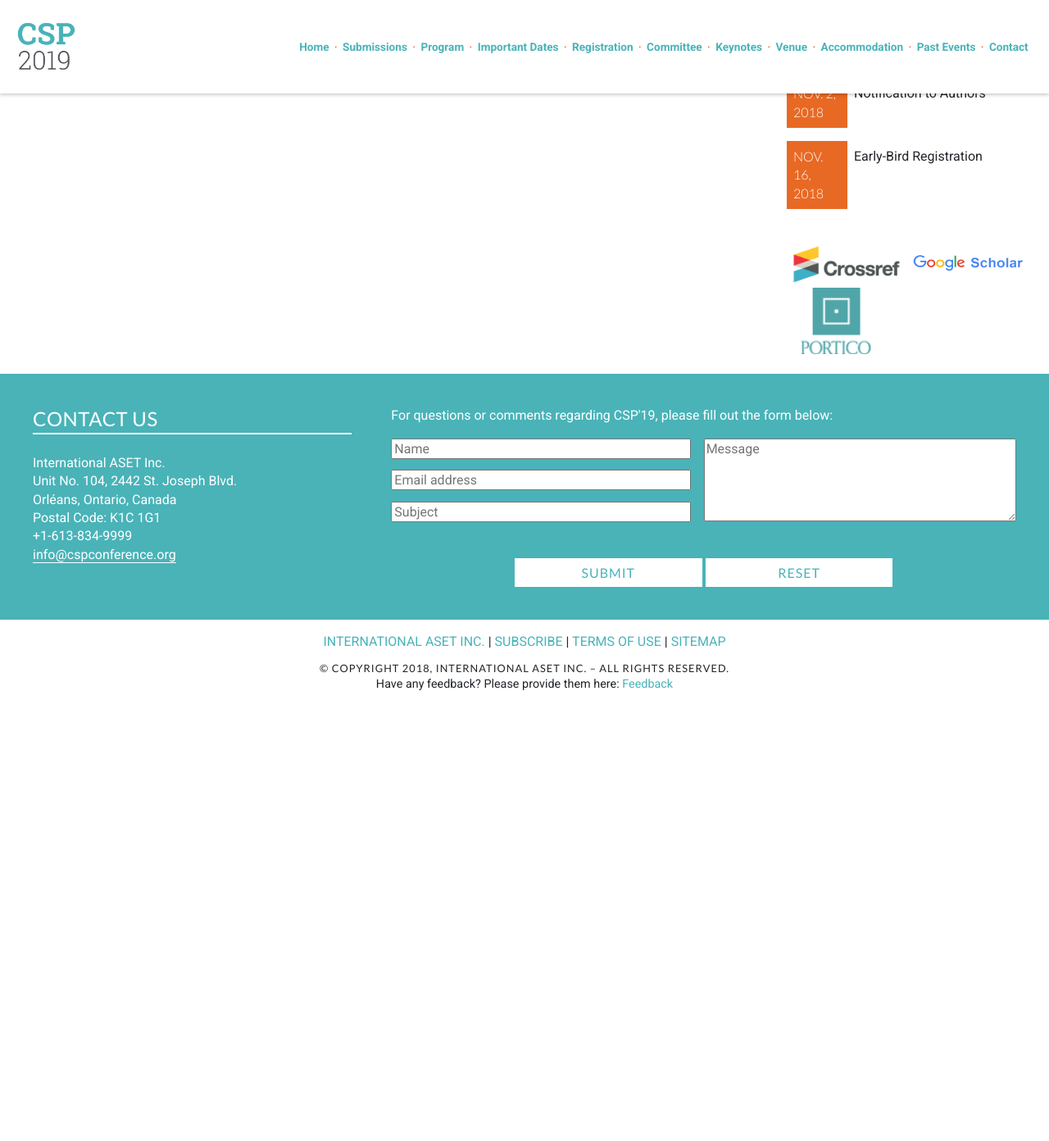
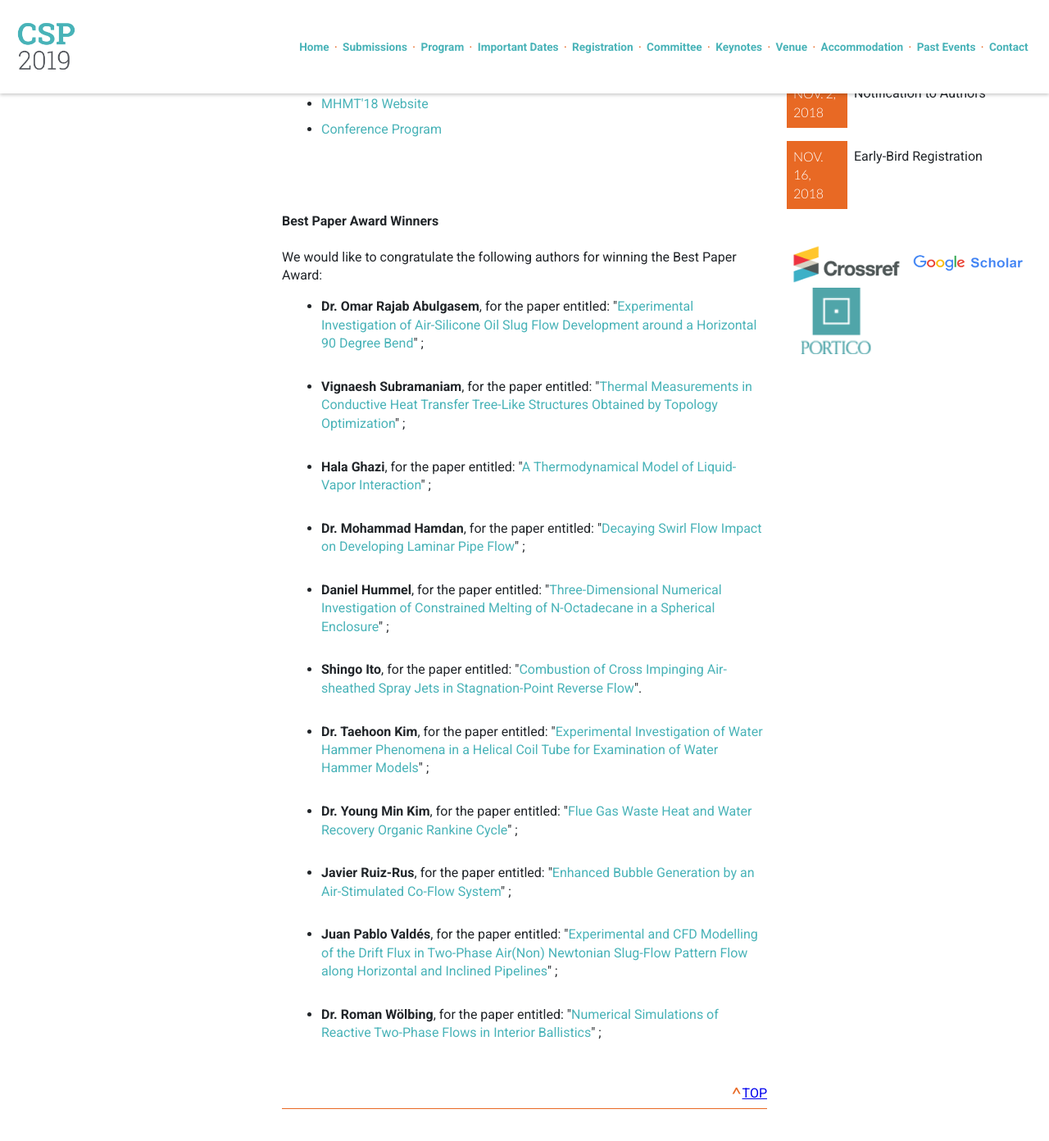
Before and after one commit to intaset/cspconference, a Jekyll site: the page built from past-events.html, in a window 1280 px wide and 1400 px high, scrolled down 671 px. Shown: the top 1392 px of the window at 82% size. Built offline with Jekyll 4.4.1, drawn with Linux system fonts in a browser that asks for light colours; nearby versions of some CDN libraries; Markdown is read by kramdown in place of the engine named in the settings; comment, search, counter and statistics services are not loaded; before the commit the page ends 1532 px from its top, so only the background shows below that; some of the changed text lies outside the part shown.

Commit message:
added past events

```diff
--- a/past-events.html
+++ b/past-events.html
@@ -8,16 +8,16 @@ meta: Information about CSP'17.
 <div class="unit unit-s-1 unit-m-1-4-1 unit-l-1-4-1">
   <div class="unit-spacer content">
 
-    <h3>Past Events</h3>
-    <p class="body">Information about the last conference in this conference series will be available soon. Thank you for your patience.</p>
-    <!--<span class="anchor" id="top"></span>
-    <p class="body">The previous event in this conference series, CSP, was held on April 6 - 8, 2017, in Barcelona, Spain. CSP is one of the 5 conferences that make up the World Congress on Momentum, Heat and Mass Transfer (MHMT). Our year-long planning and organization of several committees resulted in the congress becoming a major success. Please see below some of the highlights of the event.</p>
+        <h3>Past Events</h3>
+    <!-- <p class="body">Information about the last conference in this conference series will be available soon. Thank you for your patience.</p> -->
+    <span class="anchor" id="top"></span>
+    <p class="body">The previous event in this conference series, CSP, was held on April 12 - 14, 2018, in Budapest, Hungary. CSP is one of the 5 conferences that make up the World Congress on Momentum, Heat and Mass Transfer (MHMT). Our year-long planning and organization of several committees resulted in the congress becoming a major success. Please see below some of the highlights of the event.</p>
     <ul>
         <li><a href="#Awards" class="body-link">Best Paper Award Winners</a></li>
         <li><a href="#Proceedings" class="body-link">Conference Proceedings</a></li>
-        <li><a href="#Video" class="body-link">Video: MHMT'17 Congress</a></li>
+        <li><a href="#Video" class="body-link">Video: MHMT'18 Congress</a></li>
         <li><a href="#Photos" class="body-link">Photos of the Conference</a></li>
-        <li><a href="#Website" class="body-link">CSP'17 Website</a></li>
+        <li><a href="#Website" class="body-link">MHMT'18 Website</a></li>
         <li><a href="#Program" class="body-link">Conference Program</a></li>
     </ul>
 
@@ -30,27 +30,38 @@ meta: Information about CSP'17.
              <p class="body">We would like to congratulate the following authors for winning the Best Paper Award:</p>
 
             <ul>
-                <li><b>João Vasques</b><br>
-                    for the paper entitled: "<a href="http://avestia.com/MHMT2017_Proceedings/files/paper/ICMFHT/ICMFHT_120.pdf" class="body-link" target="_blank">Detailed Characterization of Undeveloped Upwards Annular Flow using the Brightness Based Laser Induced Fluorescence Technique</a>"
-                </li>
+                <li><b>Dr. Omar Rajab Abulgasem</b>,
+                    for the paper entitled: "<a href="http://doi.org/10.11159/icmfht18.129" target="_blank" class="body-link">Experimental Investigation of Air-Silicone Oil Slug Flow Development around a Horizontal 90 Degree Bend</a>" ;</li><br>
 
-                <li><b>Dr. Geoffrey W. Stevens</b><br>
-                    for the paper entitled: "<a href="http://avestia.com/MHMT2017_Proceedings/files/paper/ICMTOD/ICMTOD_101.pdf" class="body-link" target="_blank">Hydrodynamic and Mass Transfer Performance of a Hybrid Pulsed Column for Solvent Extraction</a>"
-                </li>
+                 <li><b>Vignaesh Subramaniam</b>,
+                    for the paper entitled: "<a href="http://doi.org/10.11159/enfht18.113" target="_blank" class="body-link">Thermal Measurements in Conductive Heat Transfer Tree-Like Structures Obtained by Topology Optimization</a>" ;</li><br>
 
-                <li><b>Dr. Alexander S. Liberson</b><br>
-                    for the paper entitled: "<a href="http://avestia.com/MHMT2017_Proceedings/files/paper/ENFHT/ENFHT_103.pdf" class="body-link" target="_blank">Variational Approach of Constructing Reduced Fluid-Structure
-Interaction Models in Bifurcated Networks</a>"
-                </li>
+                <li><b>Hala Ghazi</b>,
+                    for the paper entitled: "<a href="http://doi.org/10.11159/icmfht18.115" target="_blank" class="body-link">A Thermodynamical Model of Liquid-Vapor Interaction</a>" ;</li><br>
 
-                <li><b>Paul Knipper</b><br>
-                    for the paper entitled: "<a href="http://avestia.com/MHMT2017_Proceedings/files/paper/ICHTD/ICHTD_105.pdf" class="body-link" target="_blank">Thermal Characterization of a Heat Transport System for Satellite Application</a>"
-                </li>
+                <li><b>Dr. Mohammad Hamdan</b>,
+                    for the paper entitled: "<a href="http://doi.org/10.11159/enfht18.120" target="_blank" class="body-link">Decaying Swirl Flow Impact on Developing Laminar Pipe Flow</a>" ;</li><br>
 
-                <li><b>Hadi Nozari </b><br>
-                    for the paper entitled: "<a href="http://avestia.com/MHMT2017_Proceedings/files/paper/CSP/CSP_108.pdf" class="body-link" target="_blank">Stabilizing Ammonia-Hydrogen-Air Premixed Flames Using Porous Medium Based Combustor</a>"
-                </li>
+                <li><b>Daniel Hummel</b>,
+                    for the paper entitled: "<a href="http://doi.org/10.11159/enfht18.124" target="_blank" class="body-link">Three-Dimensional Numerical Investigation of Constrained Melting of N-Octadecane in a Spherical Enclosure</a>" ;</li><br>
 
+                 <li><b>Shingo Ito</b>,
+                    for the paper entitled: "<a href="http://doi.org/10.11159/csp18.118" target="_blank" class="body-link">Combustion of Cross Impinging Air-sheathed Spray Jets in Stagnation-Point Reverse Flow</a>".</li><br>
+
+                 <li><b>Dr. Taehoon Kim</b>,
+                    for the paper entitled: "<a href="http://doi.org/10.11159/icmfht18.130" target="_blank" class="body-link">Experimental Investigation of Water Hammer Phenomena in a Helical Coil Tube for Examination of Water Hammer Models</a>" ;</li><br>
+
+                 <li><b>Dr. Young Min Kim</b>,
+                    for the paper entitled: "<a href="http://doi.org/10.11159/ichtd18.104" target="_blank" class="body-link">Flue Gas Waste Heat and Water Recovery Organic Rankine Cycle</a>" ;</li><br>
+
+                 <li><b>Javier Ruiz-Rus</b>,
+                    for the paper entitled: "<a href="http://doi.org/10.11159/icmfht18.108" target="_blank" class="body-link">Enhanced Bubble Generation by an Air-Stimulated Co-Flow System</a>" ;</li><br>
+
+                <li><b>Juan Pablo Valdés</b>,
+                    for the paper entitled: "<a href="http://doi.org/10.11159/icmfht18.121" target="_blank" class="body-link">Experimental and CFD Modelling of the Drift Flux in Two-Phase Air(Non) Newtonian Slug-Flow Pattern Flow along Horizontal and Inclined Pipelines</a>" ;</li><br>
+
+                 <li><b>Dr. Roman Wölbing</b>,
+                    for the paper entitled: "<a href="http://doi.org/10.11159/csp18.113" target="_blank" class="body-link">Numerical Simulations of Reactive Two-Phase Flows in Interior Ballistics</a>" ;</li><br>
 
             </ul>
     <div class="top"><a href="#top">top</a></div>
@@ -59,12 +70,12 @@ Interaction Models in Bifurcated Networks</a>"
 
     <br><br>
     <span class="anchor" id="Proceedings"></span>
-            <h4>MHMT'17 Conference Proceedings</h4>
+            <h4>MHMT'18 Conference Proceedings</h4>
 
-            <p class="body">Proceedings of the  2<sup>nd</sup> d World Congress on Momentum, Heat and Mass Transfer (MHMT'17) are open acess. You can find them in the link below.</p>
-            <center><a href="http://avestia.com/MHMT2017_Proceedings" target="_blank"><img src="../img/MHMT17.png" class="flex-sponsor" style="width:50%;"></a><br>
+            <p class="body">Proceedings of the  3<sup>rd</sup> World Congress on Momentum, Heat and Mass Transfer (MHMT'18) are open acess. You can find them in the link below.</p>
+            <center><a href="http://avestia.com/MHMT2018_Proceedings" target="_blank"><img src="../img/MHMT18.png" class="flex-sponsor" style="width:50%;"></a><br>
             <b>ISBN:</b>
-            978-1-927877-30-2<br>
+            978-1-927877-42-5<br>
             <b>ISSN </b>
             2371-5316<br></center>
     <div class="top"><a href="#top">top</a></div>
@@ -73,8 +84,8 @@ Interaction Models in Bifurcated Networks</a>"
 
      <br><br>
             <span class="anchor" id="Video"></span>
-            <h4>Video: MHMT'17 Congress</h4>
-            <iframe width="100%" height="350" src="https://www.youtube.com/embed/nqPv9Cps58U" frameborder="0" allowfullscreen></iframe>
+            <h4>Video: MHMT'18 Congress</h4>
+            <iframe width="100%" height="350" src="https://www.youtube.com/embed/JhZQ8S_xRO0" frameborder="0" allowfullscreen></iframe>
     <div class="top"><a href="#top">top</a></div>
     <div class="border"></div>
 
@@ -83,7 +94,7 @@ Interaction Models in Bifurcated Networks</a>"
     <span class="anchor" id="Photos"></span>
             <h4>Photos of the Conference</h4>
 
-            <p class="body">To view the photos taken during the MHMT'17 Congress please visit: <a href="http://mhmtcongress.com/MHMT17pictures/" target="_blank" class="body-link">www.mhmtcongress.com/MHMT17pictures</a>.</p>
+            <p class="body">To view the photos taken during the MHMT'18 Congress please visit: <a href="http://2018.mhmtcongress.com/photos" target="_blank" class="body-link">www.2018.mhmtcongress.com/photos</a>.</p>
 
     <div class="top"><a href="#top">top</a></div>
     <div class="border"></div>
@@ -92,9 +103,9 @@ Interaction Models in Bifurcated Networks</a>"
 
     <br><br>
     <span class="anchor" id="Website"></span>
-            <h4>CSP'17 Website</h4>
+            <h4>MHMT'18 Website</h4>
 
-            <p class="body">To view the website for the previous event in this conference series, please visit: <a href="http://2017.cspconference.org" target="_blank" class="body-link">www.2017.cspconference.org</a>.</p>
+            <p class="body">To view the website for the previous event in this conference series, please visit: <a href="http://2018.mhmtcongress.com/" target="_blank" class="body-link">www.2018.mhmtcongress.com/</a>.</p>
 
     <div class="top"><a href="#top">top</a></div>
     <div class="border"></div>
@@ -104,15 +115,15 @@ Interaction Models in Bifurcated Networks</a>"
     <span class="anchor" id="Program"></span>
             <h4>Conference Program</h4>
 
-            <p class="body">The Conference Program for the  2<sup>nd</sup> World Congress on  Momentum, Heat and Mass Transfer (MHMT'17) is available in the link below.</p>
+            <p class="body">The Conference Program for the  3<sup>rd</sup> World Congress on  Momentum, Heat and Mass Transfer (MHMT'18) is available in the link below.</p>
 
-            <center><a href="http://2017.cspconference.org/MHMT17_Program.pdf" class="body-link" target="_blank"><img src="../img/pdf.png" width="80px"><br>MHMT'17 Program</a></center>
+            <center><a href="https://2018.mhmtcongress.com/program" class="body-link" target="_blank"><img src="../img/pdf.png" width="80px"><br>MHMT'18 Program</a></center>
     <div class="top"><a href="#top">top</a></div>
     <div class="border"></div>
 
 
 
-    <br><br>-->
+    <br><br>
 
 
   </div>
```
Also changed, not shown: 1 other file.
